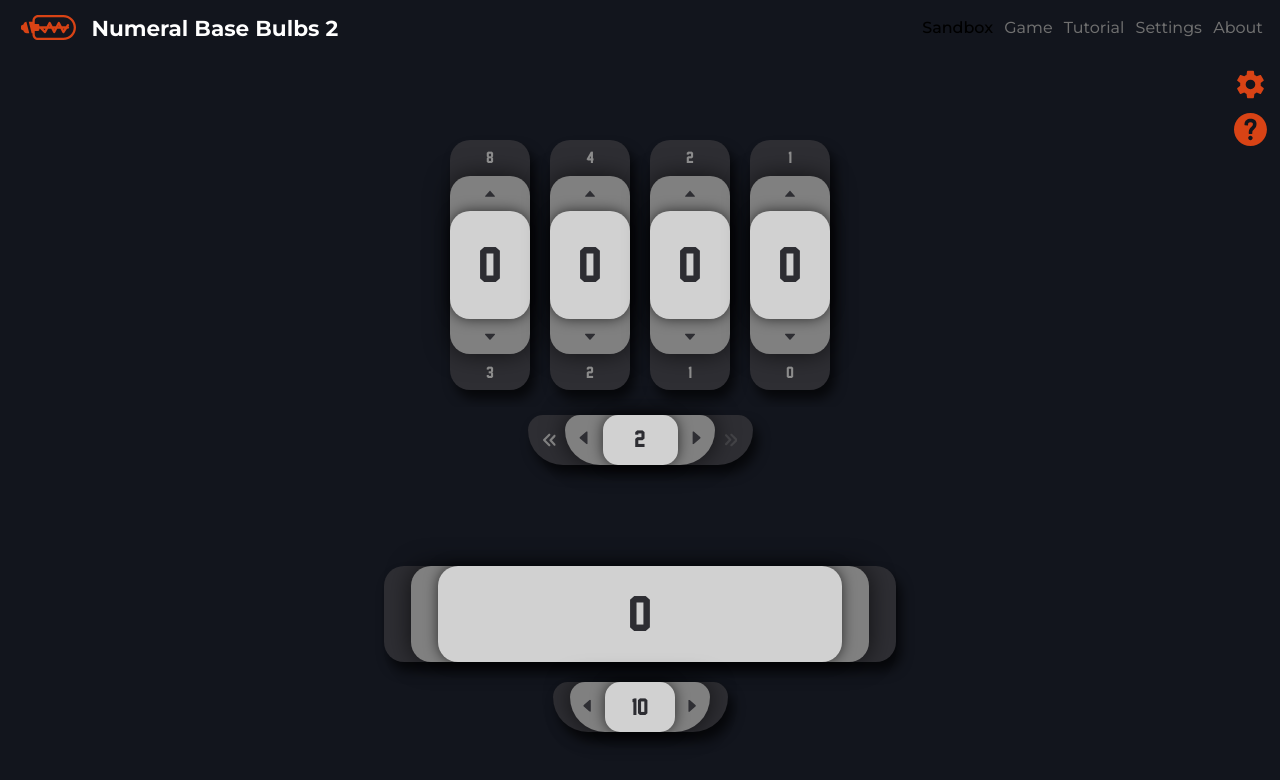
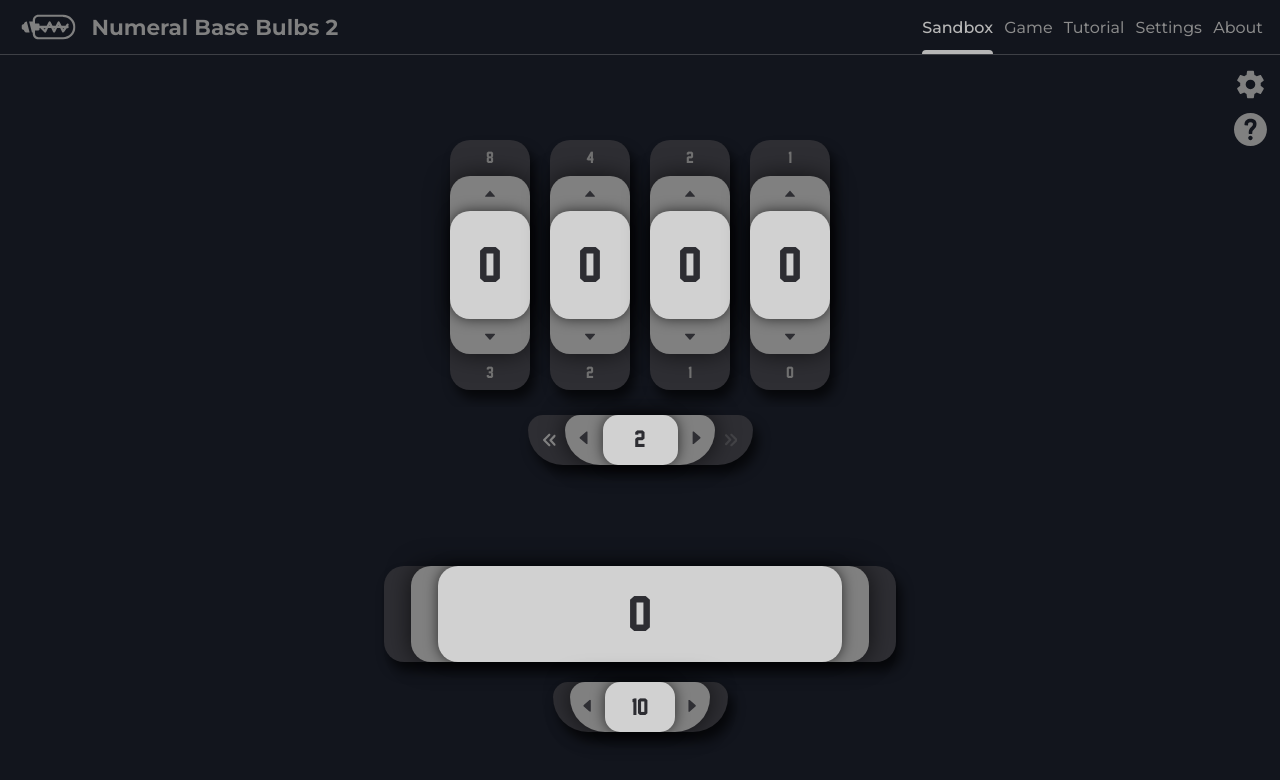
Before and after one commit to EricRovell/numeral-base-bulbs-v2, a Next.js app: page / in a window 1280 px wide. Shown: the top 780 px of the page. Built offline with nearby package versions, Linux system fonts and the light colour scheme.

Commit message:
updated theme vars

```diff
--- a/src/style/globals/themes.css
+++ b/src/style/globals/themes.css
@@ -6,39 +6,92 @@
   --color-2: rgb(128, 128, 128);
   --color-3: rgb(209, 209, 209);
 
-  --accent-1: #d84315;
+  --color-1-1: rgb(46, 46, 51, 0.4);
 
-  --color-1-25: rgb(46, 46, 51, 0.25);
+  --accent-1: var(--color-2);
+  --accent-2: var(--color-3);
+
+
   --color-3-15: rgb(209, 209, 209, 0.15);
 
-  --font-color-1: rgb(112, 112, 112);
-  --font-color-2: rgb(140, 140, 140);
+  --font-color-1: rgb(140, 140, 140);
   --font-color-1-bright: rgb(182, 182, 182);
   --font-color-1-bright-1: rgb(182, 182, 182, 0.45);
+
   --font-color-digit: rgb(45, 45, 50);
+  --font-color-selection: var(--color-3);
+  --font-color-selection-bg: var(--color-1);
 
-  --font-color-accent-1: #FFFFFF;
+  --font-color-2: rgb(112, 112, 112);
+  --font-color-accent-1: var(--color-2);
+  --font-color-accent-1-active: rgb(182, 182, 182);
+  --font-color-accent-2: rgb(182, 182, 182);
+
+  --icon-fill-1: var(--color-2);
+
+  /* --font-color-accent-1: #FFFFFF; */
 
   --shadow-1: 5px 9px 12px rgba(0, 0, 0, 0.66);
   --shadow-2: 0px 0px 25px rgba(0, 0, 0, 0.66);
   --shadow-3: 0px 0px 14px rgba(0, 0, 0, 0.66);
 
+  --border-1: 1px solid rgba(192, 192, 192, 0.25);
+
+  --article-selection-bg: var(--color-3);
+  --article-selection-color: var(--color-3);
+
+  /* loader */
+  --loader-digits: white;
+  --loader-pit-color:#1b2a33;
+  --loader-pit-color-shadow: #162229;
+
 }
 
 :root[theme="light"] {
-  --bg: rgb(222, 222, 222);
-  /* Hasklig */
+  --bg: #f1f3f4;
+  /* CCE8E8*/
   /* --color-1: rgb(128, 128, 128);
   --color-2: rgb(170, 170, 170);
   --color-3: rgb(245, 245, 245); */
-  --color-1: hsl(200, 15%, 15%);
-  --color-2: #546A7B;
-  --color-3: rgb(222, 222, 222);
 
-  --font-color-1: rgb(77, 71, 71);
-  --font-color-digit: rgb(45, 45, 50); /* ? */
+  --color-1: hsl(189.1, 52.3%, 34.5%);
+  --color-2: #79bac1;
+  --color-3: #f1f3f4;
 
-  --shadow-1: 5px 5px 20px rgba(0, 0, 0, 0.34);
-  --shadow-2: 0px 0px 10px rgba(0, 0, 0, 0.17);
-  --shadow-3: 0px 0px 10px rgba(0, 0, 0, 0.30);
+  --color-1-1: hsl(189.1, 52.3%, 34.5%);
+
+  --accent-1: hsl(189.1, 52.3%, 34.5%);
+  --accent-2: var(--color-1);
+
+  --font-color-1: rgb(85, 85, 85);
+  --font-color-2: rgb(210, 210, 210);
+  --font-color-accent-1: var(--color-1);
+  --font-color-accent-1-active: hsl(189.1, 52.3%, 34.5%);
+  --font-color-accent-2: hsl(189.1, 22.3%, 44.5%);
+
+  --font-color-digit: #512b58;
+  --font-color-selection: var(--color-3);
+  --font-color-selection-bg: var(--color-1);
+
+  --icon-fill-1: var(--color-1);
+
+  --shadow-1:
+    5px 5px 15px rgba(0, 0, 0, 0.15),
+    0px 0px 5px rgba(0, 0, 0, 0.15);
+  --shadow-2: 0px 0px 15px rgba(0, 0, 0, 0.3);
+  --shadow-3: 0px 0px 10px rgba(0, 0, 0, 0.1);
+
+  --border-1: 1px solid #6290C3;
+
+  --article-selection-bg: rgb(17, 21, 29);
+  --article-selection-color: rgb(222, 222, 222);
+
+  /* loader */
+  --loader-digits: black;
+  --loader-pit-color:#4a728a;
+  --loader-pit-color-shadow: #19435d;
+
+  /*
+  512b58 2a7886 79bac1 f1f3f4
+  */
 }
```
